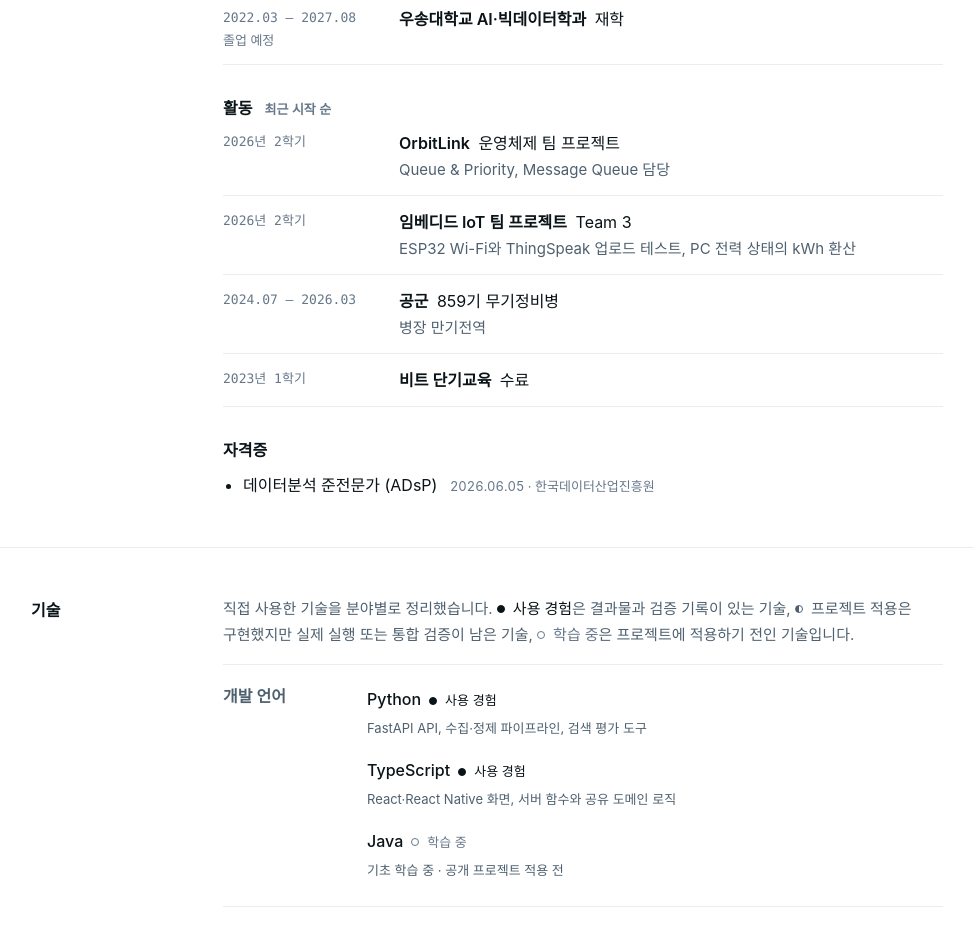
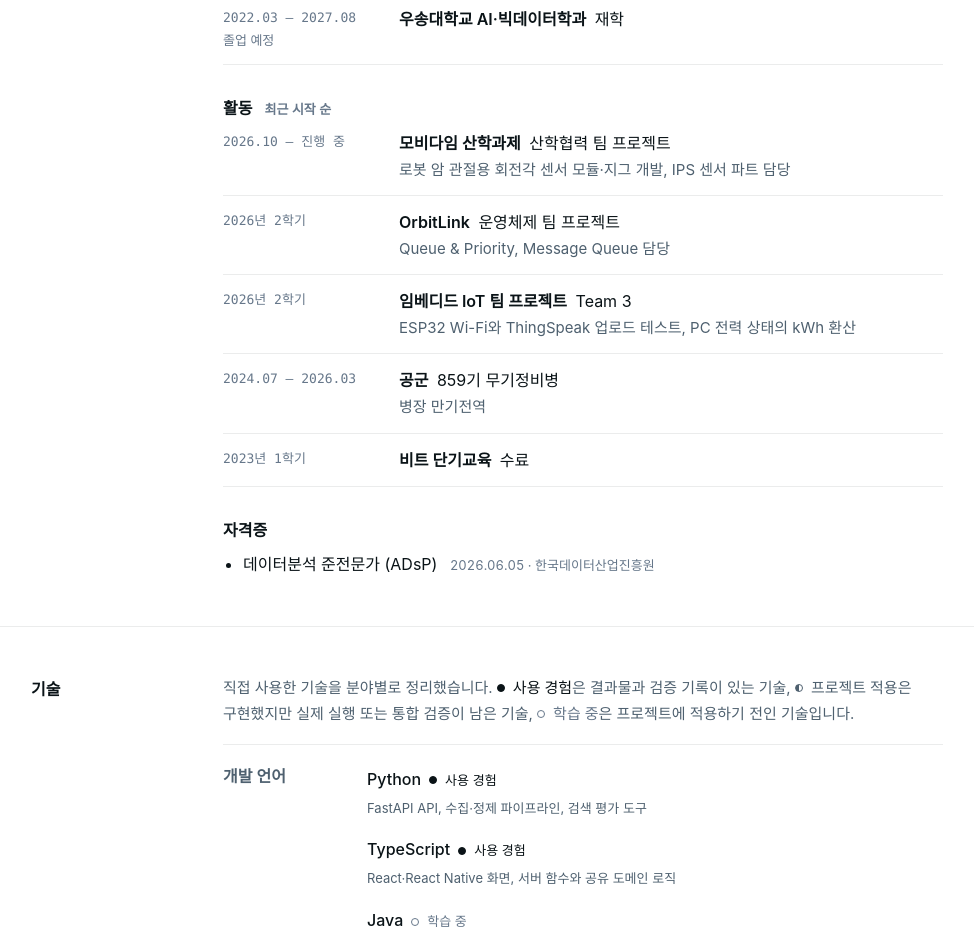
Before and after one commit to ruddus11/portfolio, a plain HTML site: page index.html in a window 1280 px wide. Shown: the part 926-1855 px from the top of the page, without its empty margins (153-1127 px from the left). Drawn offline with Linux system fonts and the light colour scheme; a web font is replaced by a local one.

Commit message:
docs: add Mobidigm to activities

```diff
--- a/index.html
+++ b/index.html
@@ -68,6 +68,10 @@
           </ol>
           <h3>활동 <span class="muted-inline">최근 시작 순</span></h3>
           <ol class="timeline">
+            <li>
+              <span class="when">2026.10 – 진행 중</span>
+              <div><strong>모비다임 산학과제</strong> 산학협력 팀 프로젝트<p class="muted">로봇 암 관절용 회전각 센서 모듈·지그 개발, IPS 센서 파트 담당</p></div>
+            </li>
             <li>
               <span class="when">2026년 2학기</span>
               <div><strong>OrbitLink</strong> 운영체제 팀 프로젝트<p class="muted">Queue &amp; Priority, Message Queue 담당</p></div>
```
